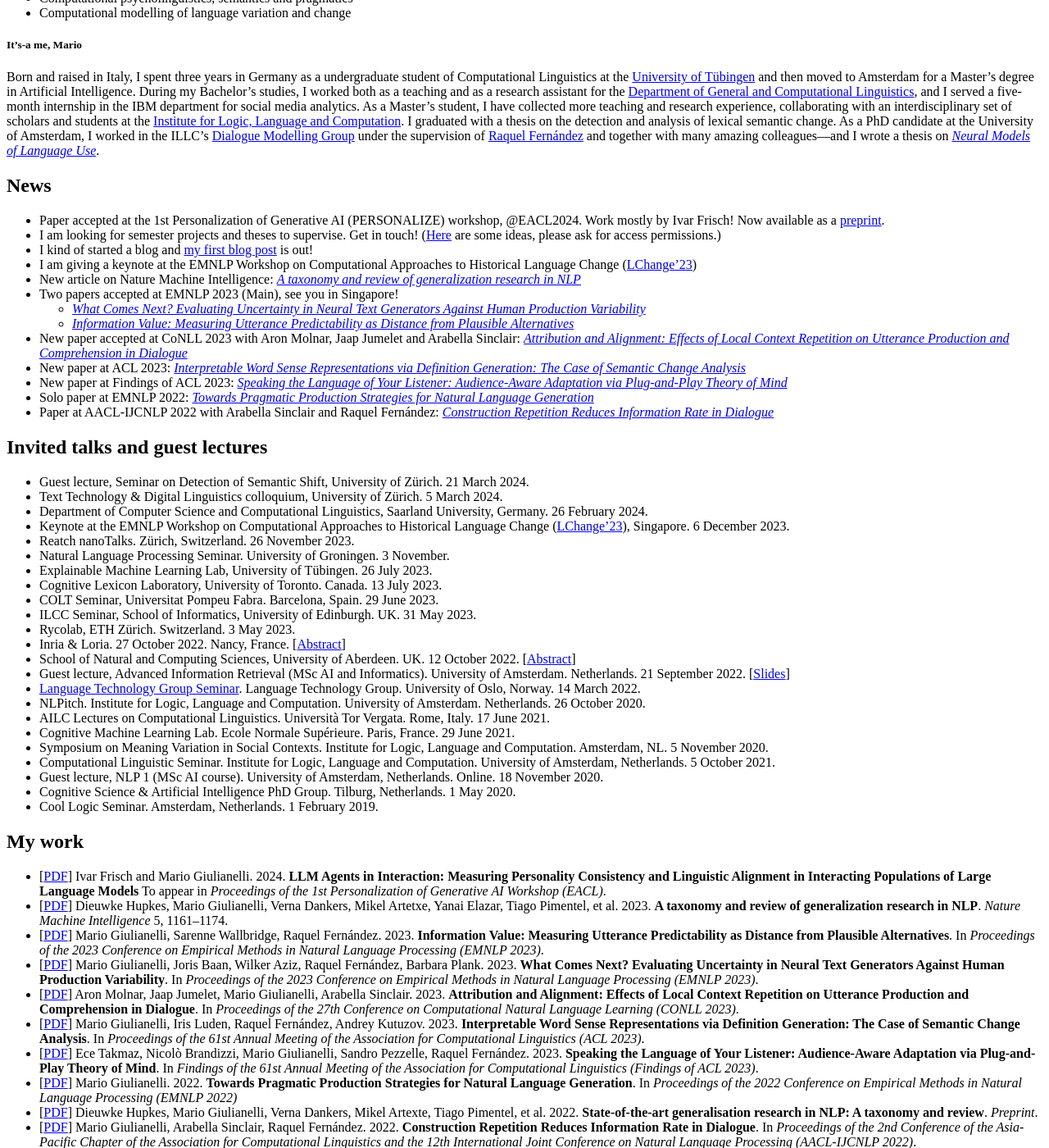
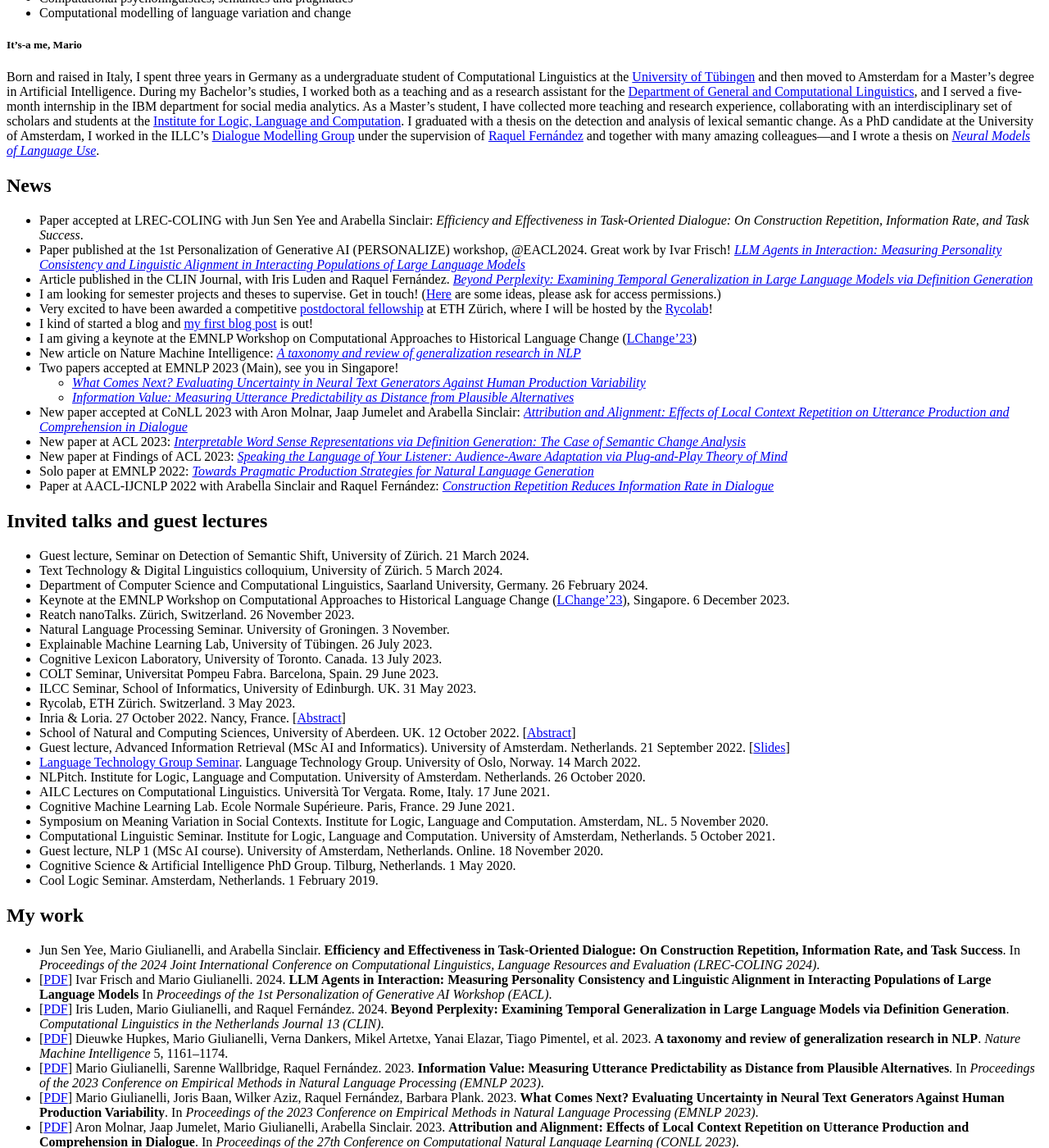
Before and after one commit to glnmario/glnmario.github.io, a Jekyll site: the page built from index.md, in a window 1280 px wide and 1400 px high, scrolled down 1131 px. Shown: the whole window at 82% size. Built offline with Jekyll 4.4.1, drawn with Linux system fonts in a browser that asks for light colours.

Commit message:
Update index.md

```diff
--- a/index.md
+++ b/index.md
@@ -29,9 +29,11 @@ Currently I study Artificial Intelligence at the University of Amsterdam.
 -->
 
 ## News
-<!-- - Paper accepted at LREC-COLING with Joe and Arabella -- an information-theoretic analysis of efficiency and effectiveness in dialogue. -->
-- Paper accepted at the 1st Personalization of Generative AI (PERSONALIZE) workshop, @EACL2024. Work mostly by Ivar Frisch! Now available as a [preprint](https://arxiv.org/pdf/2402.02896.pdf).
+- Paper accepted at LREC-COLING with Jun Sen Yee and Arabella Sinclair: _Efficiency and Effectiveness in Task‐Oriented Dialogue: On Construction Repetition, Information Rate, and Task Success_.
+- Paper published at the 1st Personalization of Generative AI (PERSONALIZE) workshop, @EACL2024. Great work by Ivar Frisch! [_LLM Agents in Interaction: Measuring Personality Consistency and Linguistic Alignment in Interacting Populations of Large Language Models_](https://aclanthology.org/2024.personalize-1.9/)
+- Article published in the CLIN Journal, with Iris Luden and Raquel Fernández. [_Beyond Perplexity: Examining Temporal Generalization in Large Language Models via Definition Generation_](https://clinjournal.org/clinj/article/view/181)
 - I am looking for semester projects and theses to supervise. Get in touch! ([Here](https://docs.google.com/document/d/1obTmJjmrnVzVCPtUIPV_KOyfVXR_WNZFoco-qd2ChN4/edit?usp=sharing) are some ideas, please ask for access permissions.)
+- Very excited to have been awarded a competitive [postdoctoral fellowship](https://ethz.ch/en/research/research-promotion/eth-fellowships/list-of-fellows.html) at ETH Zürich, where I will be hosted by the [Rycolab](https://rycolab.io)!
 - I kind of started a blog and [my first blog post](blog/post1) is out!
 - I am giving a keynote at the EMNLP Workshop on Computational Approaches to Historical Language Change ([LChange'23](https://www.changeiskey.org/event/2023-emnlp-lchange/))
 - New article on Nature Machine Intelligence: [_A taxonomy and review of generalization research in NLP_](https://www.nature.com/articles/s42256-023-00729-y)
@@ -80,7 +82,9 @@ Currently I study Artificial Intelligence at the University of Amsterdam.
 
 
 ## My work
-- [[PDF](https://arxiv.org/pdf/2402.02896.pdf)] Ivar Frisch and Mario Giulianelli. 2024. **LLM Agents in Interaction: Measuring Personality Consistency and Linguistic Alignment in Interacting Populations of Large Language Models** To appear in _Proceedings of the 1st Personalization of Generative AI Workshop (EACL)_.
+- Jun Sen Yee, Mario Giulianelli, and Arabella Sinclair. **Efficiency and Effectiveness in Task‐Oriented Dialogue: On Construction Repetition, Information Rate, and Task Success**. In _Proceedings of the 2024 Joint International Conference on Computational Linguistics, Language Resources and Evaluation (LREC‐COLING 2024)_.
+- [[PDF](https://aclanthology.org/2024.personalize-1.9/)] Ivar Frisch and Mario Giulianelli. 2024. **LLM Agents in Interaction: Measuring Personality Consistency and Linguistic Alignment in Interacting Populations of Large Language Models** In _Proceedings of the 1st Personalization of Generative AI Workshop (EACL)_.
+- [[PDF](https://aclanthology.org/2024.personalize-1.9/)] Iris Luden, Mario Giulianelli, and Raquel Fernández. 2024. **Beyond Perplexity: Examining Temporal Generalization in Large Language Models via Definition Generation**. _Computational Linguistics in the Netherlands Journal 13 (CLIN)_.
 - [[PDF](https://www.nature.com/articles/s42256-023-00729-y)] Dieuwke Hupkes, Mario Giulianelli, Verna Dankers, Mikel Artetxe, Yanai Elazar, Tiago Pimentel, et al. 2023. **A taxonomy and review of generalization research in NLP**. _Nature Machine Intelligence_ 5, 1161–1174.
 - [[PDF](https://aclanthology.org/2023.emnlp-main.343/)] Mario Giulianelli, Sarenne Wallbridge, Raquel Fernández. 2023. **Information Value: Measuring Utterance Predictability as Distance from Plausible Alternatives**. In _Proceedings of the 2023 Conference on Empirical Methods in Natural Language Processing (EMNLP 2023)_.
 - [[PDF](https://aclanthology.org/2023.emnlp-main.887/)] Mario Giulianelli, Joris Baan, Wilker Aziz, Raquel Fernández, Barbara Plank. 2023. **What Comes Next? Evaluating Uncertainty in Neural Text Generators Against Human Production Variability**. In _Proceedings of the 2023 Conference on Empirical Methods in Natural Language Processing (EMNLP 2023)_.
```
